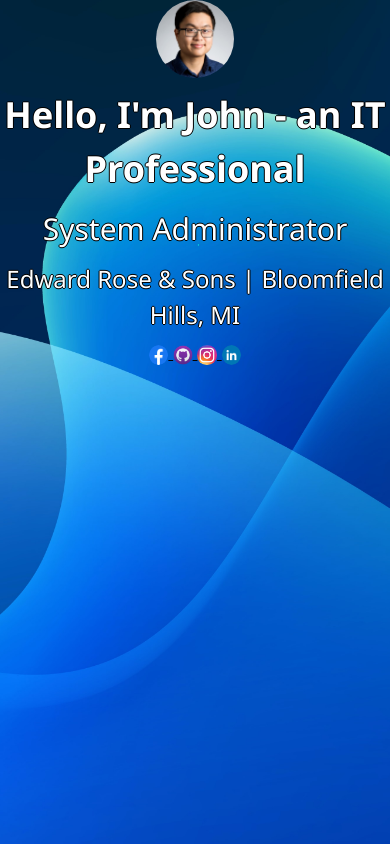
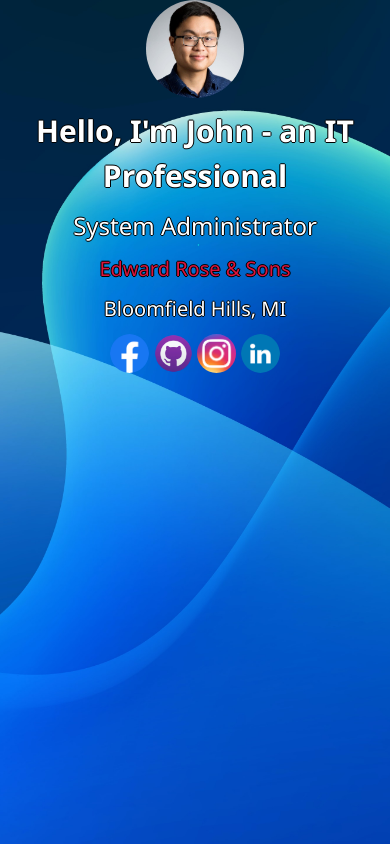
Before and after one commit to johnnguyentran/johnnguyentran.github.io, a plain HTML site: page index.html in a window 390 px wide. Drawn offline with nearby package versions, Linux system fonts and the light colour scheme.

Commit message:
Update index.html
Added more CSS for URLs, adjusted sizing for mobile devices visibility.

```diff
--- a/index.html
+++ b/index.html
@@ -24,33 +24,55 @@
 		color: white;
 		text-shadow: -1px 0 black, 0 1px black, 1px 0 black, 0 -1px black;
 	}
+	h4{
+		color: white;
+		text-shadow: -1px 0 black, 0 1px black, 1px 0 black, 0 -1px black;
+	}
+
+
+	a {
+	  color: Crimson;
+	  text-decoration: none;
+	}
+	h4 a:hover {
+	  color: DeepSkyBlue;
+	  text-decoration:underline;
+	}
+
 	</style>
 
-	<center><img src="Images/johnnguyentran.jpeg" class="w3-circle" alt="" style="width:20%"></center>
-	<h1><b><center>Hello, I'm John - an IT Professional</center></b></h1>
-	<h2><center>System Administrator</center></h2>
-	<h3><center>Edward Rose & Sons | Bloomfield Hills, MI</center></h3>
+	<center><img src="Images/johnnguyentran.jpeg" class="w3-circle" alt="" style="width:25%"></center>
+	<h2><b><center>Hello, I'm John - an IT Professional</center></b></h1>
+	<h3><center>System Administrator</center></h2>
+
+	<h4>
+		<a href="https://www.edwardrose.com" target="_blank">
+			<center>Edward Rose & Sons</center>
+		</a>
+	</h4>
+
+	<h4><center>Bloomfield Hills, MI</center></h4>
 	<center>
 		<a href="https://www.facebook.com/john.n.nguyentran/" target="_blank">
-			<img src="Images/logoColorFacebook.png" class="w3-circle" alt="" style="width:5%"
+			<img src="Images/logoColorFacebook.png" class="w3-circle" alt="" style="width:10%"
 				 onmouseover="this.src='Images/logoBlackFacebook.png';"
 				 onmouseout="this.src='Images/logoColorFacebook.png';"
 			>
 		</a>
 		<a href="https://github.com/johnnguyentran" target="_blank">
-			<img src="Images/logoColorGithub.png" class="w3-circle" alt="" style="width:5%"
+			<img src="Images/logoColorGithub.png" class="w3-circle" alt="" style="width:10%"
 				 onmouseover="this.src='Images/logoBlackGithub.png';"
 				 onmouseout="this.src='Images/logoColorGithub.png';"
 			>
 		</a>
 		<a href="https://www.instagram.com/johnnguyentran/" target="_blank">
-			<img src="Images/logoColorInstagram.png" class="w3-circle" alt="" style="width:5%"
+			<img src="Images/logoColorInstagram.png" class="w3-circle" alt="" style="width:10%"
 				 onmouseover="this.src='Images/logoBlackInstagram.png';"
 				 onmouseout="this.src='Images/logoColorInstagram.png';"
 			>
 		</a>
 		<a href="https://www.linkedin.com/in/john-nguyen-tran/" target="_blank">
-			<img src="Images/logoColorLinkedIn.png" class="w3-circle" alt="" style="width:5%"
+			<img src="Images/logoColorLinkedIn.png" class="w3-circle" alt="" style="width:10%"
 				 onmouseover="this.src='Images/logoBlackLinkedIn.png';"
 				 onmouseout="this.src='Images/logoColorLinkedIn.png';"
 			>
```
